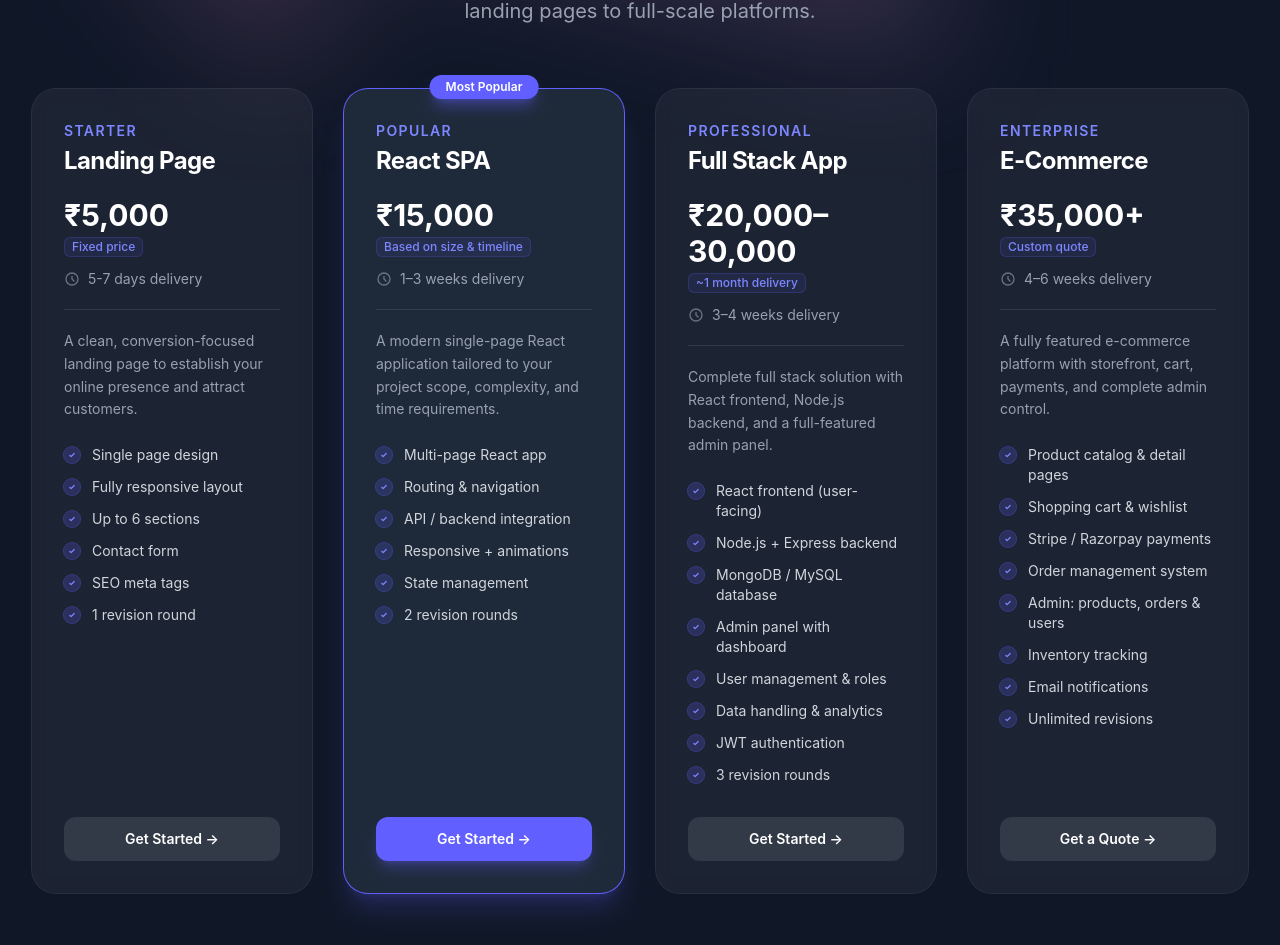
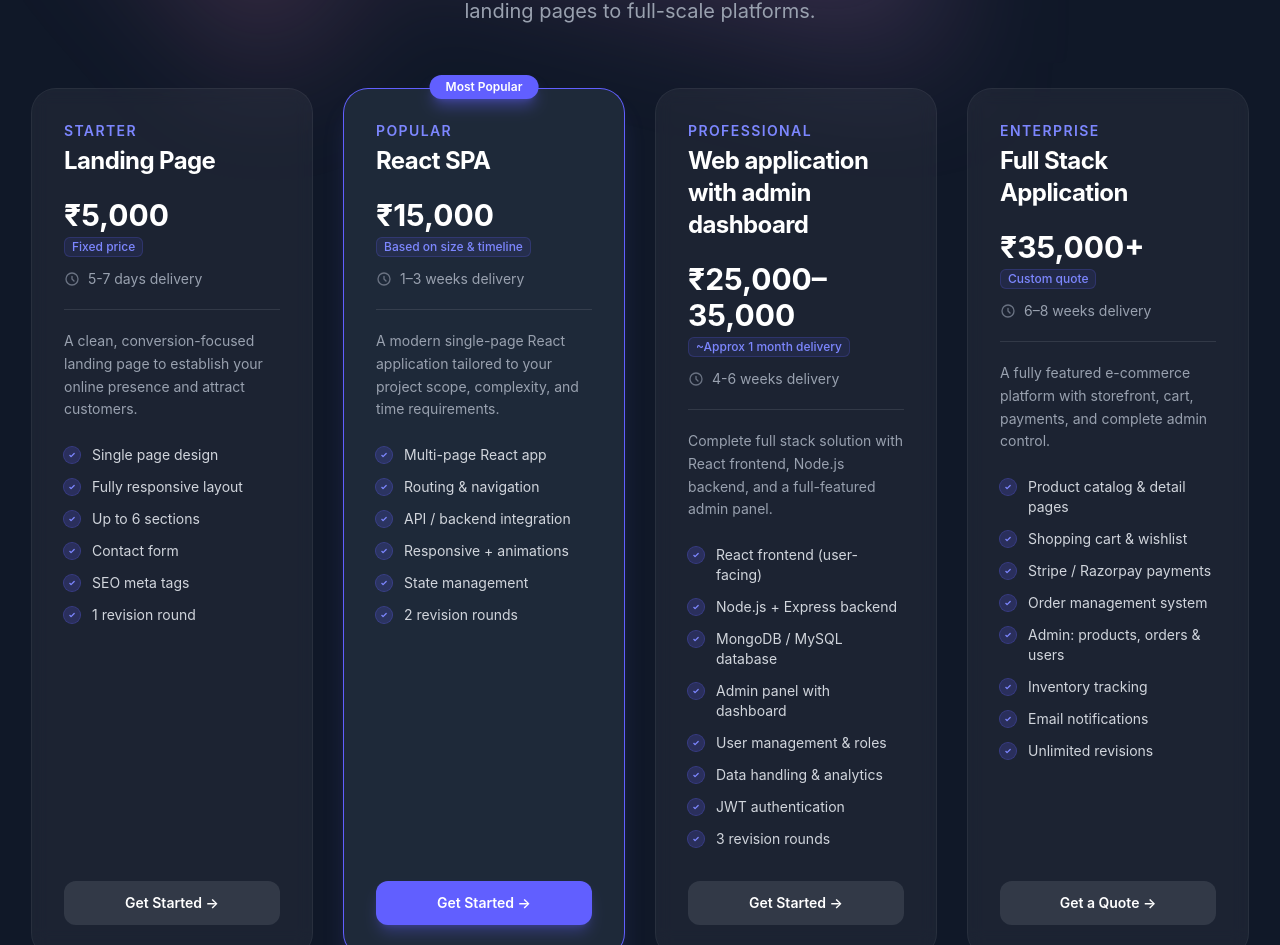
Before and after one commit to imvishalvk/WebFolio, a React (Vite) app: page / in a window 1280 px wide. Shown: the part 4853-5798 px from the top of the page. Built offline with nearby package versions, Linux system fonts and the light colour scheme.

Commit message:
pricing changes

```diff
--- a/src/Components/ContactModal.jsx
+++ b/src/Components/ContactModal.jsx
@@ -4,7 +4,7 @@
 const PLANS = [
   { name: "Landing Page",   price: "₹5,000",        note: "Fixed · 3–5 days" },
   { name: "React SPA",      price: "₹15,000",        note: "Based on scope · 1–3 weeks" },
-  { name: "Full Stack App", price: "₹20,000–30,000", note: "~1 month delivery" },
+  { name: "Web application with admin dashboard", price: "₹25,000–35,000", note: "~Approx 1 month delivery" },
   { name: "E-Commerce",     price: "₹35,000+",       note: "Custom quote · 4–6 weeks" },
 ];
 
--- a/src/Components/Pricing.jsx
+++ b/src/Components/Pricing.jsx
@@ -38,11 +38,11 @@
     highlight: true,
   },
   {
-    name: "Full Stack App",
+    name: "Web application with admin dashboard",
     tag: "Professional",
-    price: "₹20,000–30,000",
-    priceNote: "~1 month delivery",
-    timeline: "3–4 weeks",
+    price: "₹25,000–35,000",
+    priceNote: "~Approx 1 month delivery",
+    timeline: "4-6 weeks",
     description: "Complete full stack solution with React frontend, Node.js backend, and a full-featured admin panel.",
     features: [
       "React frontend (user-facing)",
@@ -58,11 +58,11 @@
     highlight: false,
   },
   {
-    name: "E-Commerce",
+    name: "Full Stack Application",
     tag: "Enterprise",
     price: "₹35,000+",
     priceNote: "Custom quote",
-    timeline: "4–6 weeks",
+    timeline: "6–8 weeks",
     description: "A fully featured e-commerce platform with storefront, cart, payments, and complete admin control.",
     features: [
       "Product catalog & detail pages",
```
